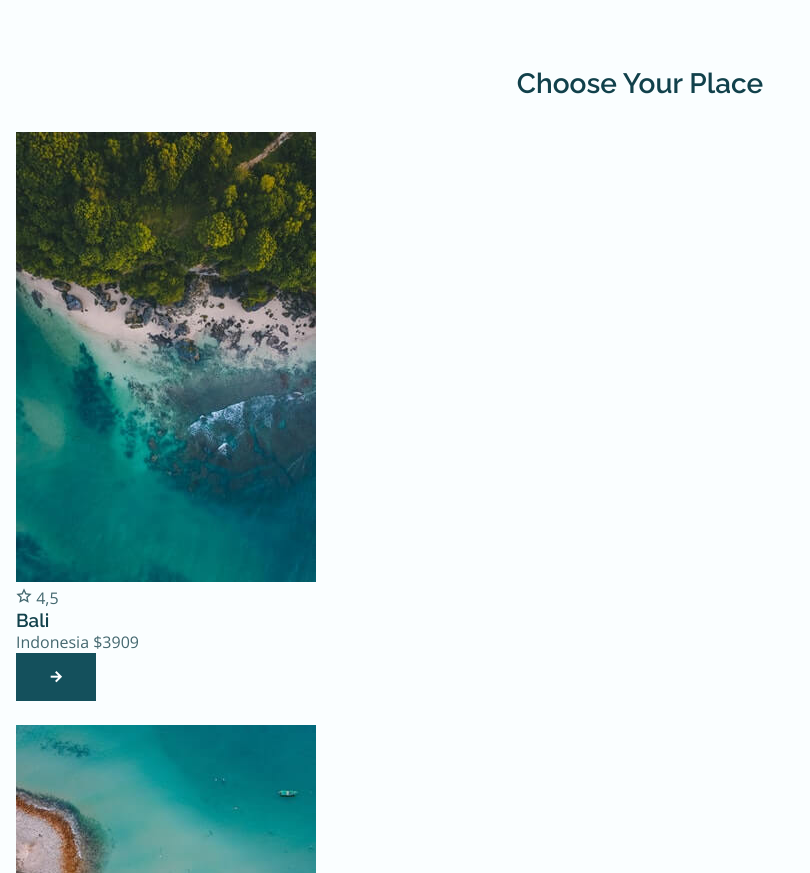
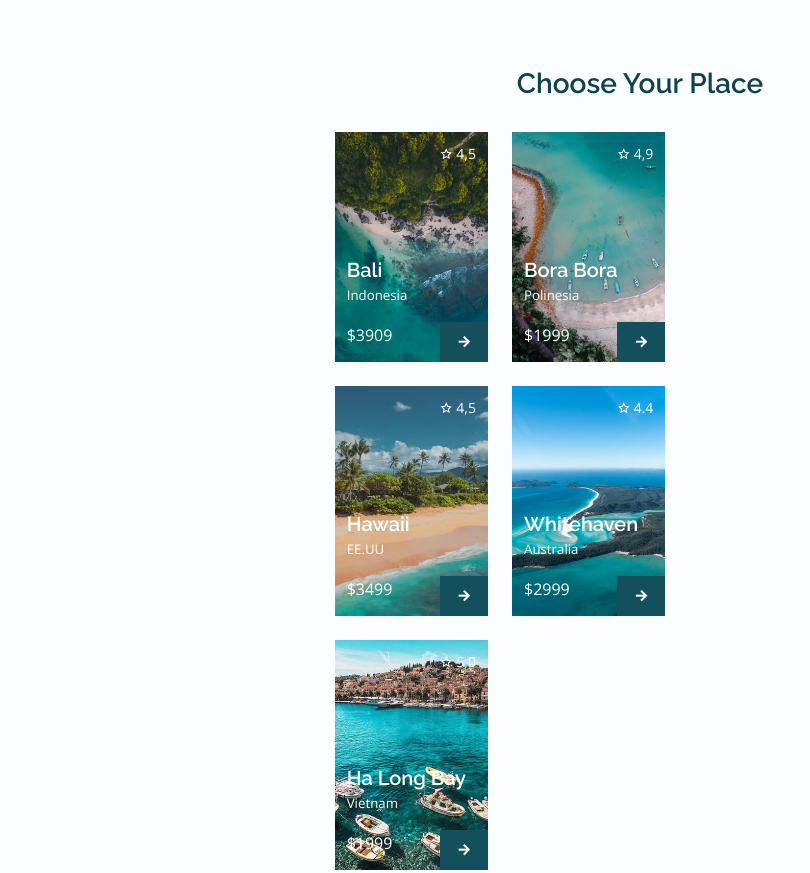
Before and after one commit to linhdangquang/Travel-Landing-Site, a plain HTML site: page index.html in a window 1280 px wide. Shown: the part 2900-3773 px from the top of the page, without its empty margins (0-810 px from the left). Drawn offline with nearby package versions, Linux system fonts and the light colour scheme.

Commit message:
style places

```diff
--- a/assets/css/styles.css
+++ b/assets/css/styles.css
@@ -516,5 +516,77 @@ input{
 /* PLACES */
 .place__card,
 .place__img{
+    height: 230px;
+}
 
+.place__container{
+    grid-template-columns: repeat(2, max-content);
+    justify-content: center;
 }
+
+.place__card{
+    position: relative;
+    overflow: var(--img-hidden);
+}
+
+.place__content,
+.place__title{
+    color: var(--white-color);
+}
+
+.place__content{
+    position: absolute;
+    top: 0;
+    left: 0;
+    width: 100%;
+    height: 100%;
+    display: flex;
+    flex-direction: column;
+    justify-content: space-between;
+    padding: .75em .75rem 1rem;
+}
+
+.place__rating{
+    align-self: flex-end;
+    display: flex;
+    align-items: center;
+}
+
+.place__rating-icon{
+    font-size: .75rem;
+    margin-right: var(--mb-0-25);
+}
+
+.place__rating-number{
+    font-size: var(--small-font-size);
+}
+
+.place__subtitle,
+.place__price{
+    display: block;
+}
+
+.place__title{
+    font-size: var(--h3-font-size);
+    margin-bottom: var(--mb-0-25);
+}
+
+.place__subtitle{
+    font-size: var(--smaller-font-size);
+    margin-bottom: var(--mb-1-25);
+}
+
+.place__button{
+    position: absolute;
+    right: 0;
+    bottom: 0;
+    padding: .75rem 1rem;
+}
+
+.place__img{
+    transition: var(--img-transition);
+}
+
+.place__card:hover .place__img{
+    transform: var(--img-scale);
+}
```
